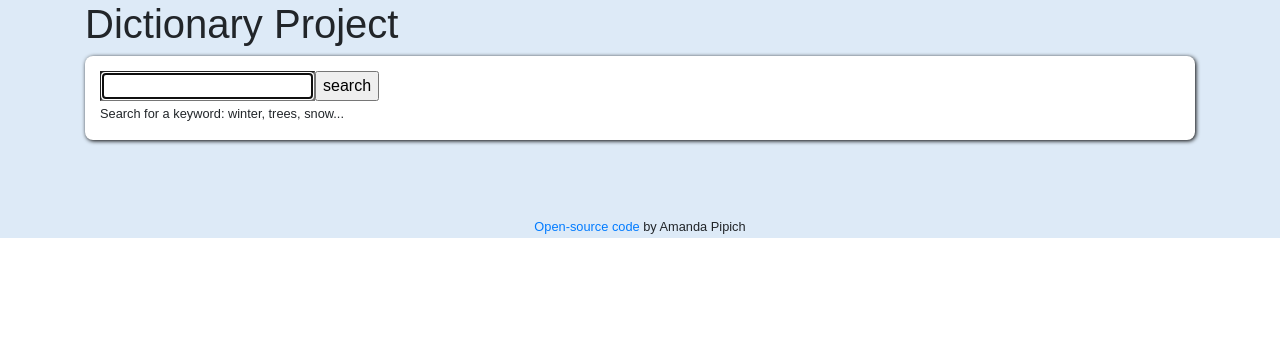
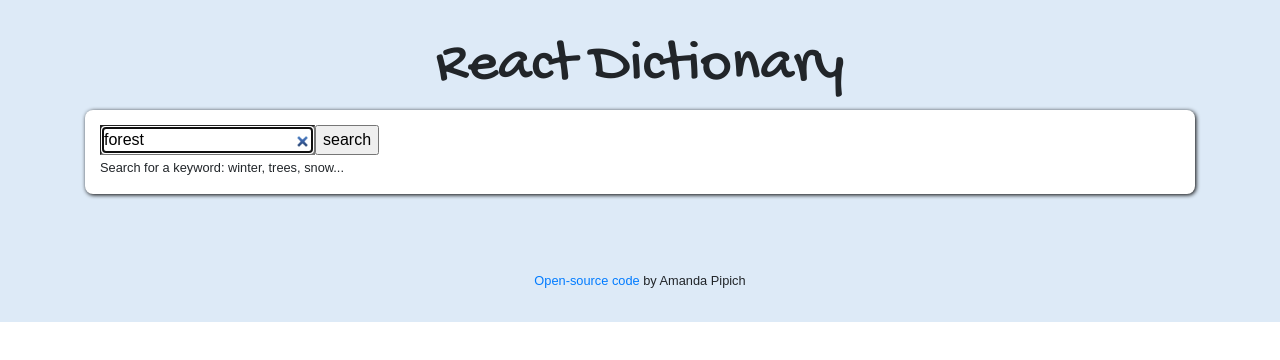
Before and after one commit to apipich/DictionaryProject_React, a React (Create React App) app: page / in a window 1280 px wide. Shown: the top 360 px of the page. Built offline with nearby package versions, Linux system fonts and the light colour scheme; no server answers.

Commit message:
added more styling; new font for title of app

```diff
--- a/public/index.html
+++ b/public/index.html
@@ -22,6 +22,9 @@
 <link rel="preconnect" href="https://fonts.gstatic.com" crossorigin>
 <link href="https://fonts.googleapis.com/css2?family=Bad+Script&display=swap" rel="stylesheet">
 <script src="https://kit.fontawesome.com/2ae0df25d5.js" crossorigin="anonymous"></script>
+<link rel="preconnect" href="https://fonts.googleapis.com">
+<link rel="preconnect" href="https://fonts.gstatic.com" crossorigin>
+<link href="https://fonts.googleapis.com/css2?family=Gochi+Hand&display=swap" rel="stylesheet">
 <title>React Dictionary App</title>
 </head>
 
--- a/src/App.js
+++ b/src/App.js
@@ -5,7 +5,7 @@ export default function App() {
   return (
     <div className="App">
       <div className="container">
-      <h1>Dictionary Project</h1>
+      <h1>React Dictionary</h1>
 <Search defaultKeyword="forest"/>
     </div>
     <footer className="myCode"><small><a href="https://github.com/apipich/DictionaryProject_React" target="_blank" rel="noopener noreferrer">Open-source code</a> by Amanda Pipich</small></footer>
--- a/src/Meaning.css
+++ b/src/Meaning.css
@@ -2,3 +2,8 @@ h4 {
   font-family: 'Bad Script', cursive;
   font-size: 50px;
 }
+.example {
+font-style: italic;
+opacity: 0.7;
+line-height: 23px;
+}
--- a/src/Meaning.js
+++ b/src/Meaning.js
@@ -9,10 +9,11 @@ return (
 {props.meaning.definitions.map(function(definition, index) {
 return (
   <div key={index}>
-    <p>
+    <div className="definition">
 {definition.definition}
-{definition.example}
-</p>
+</div>
+<div className="example">{definition.example}</div>
+<br/>
 <Synonyms synonyms={definition.synonyms} />
 </div>
 )
--- a/src/Phonetic.js
+++ b/src/Phonetic.js
@@ -4,8 +4,8 @@ import "./Phonetic.css";
 export default function Phonetic(props) {
   return (
     <div className="phonetic">
-    <a href={props.phonetic.audio} target="_blank" rel="noopener noreferrer"><i class="fas fa-headphones"></i></a>
-<span class="text">{props.phonetic.text}</span>
+    <a href={props.phonetic.audio} target="_blank" rel="noopener noreferrer"><i className="fas fa-headphones"></i></a>
+<span className="text">{props.phonetic.text}</span>
     </div>
   )
 }
--- a/src/Search.js
+++ b/src/Search.js
@@ -36,7 +36,7 @@ return (
 <div className="dictionary">
   <section>
 <form onSubmit={handleSubmit}>
-  <input type="search" autoFocus={true} onChange={handleWord}/>
+  <input type="search" autoFocus={true} onChange={handleWord} defaultValue={props.defaultKeyword}/>
   <input type="submit" value="search"/>
 </form>
 <small>Search for a keyword: winter, trees, snow...</small>
--- /dev/null
+++ b/src/Synonyms.css
@@ -0,0 +1,9 @@
+.synonyms {
+margin: 10px 0 0;
+padding: 0;
+}
+
+.synonyms li {
+  display: inline-block;
+  padding-right: 25px;
+}
--- a/src/Synonyms.js
+++ b/src/Synonyms.js
@@ -1,4 +1,5 @@
 import React from "react";
+import "./Synonyms.css";
 
 export default function Synonyms(props) {
   if (props.synonyms) {
--- a/src/styles.css
+++ b/src/styles.css
@@ -1,9 +1,17 @@
 .App {
   font-family: sans-serif;
   background: #DDEAF7;
+  max-width: 100%;
+  padding: 30px;
 }
 
 .myCode {
 text-align: center;
 margin-top: 50px;
 }
+
+h1 {
+font-family: 'Gochi Hand', cursive;
+font-size: 60px;
+text-align: center;
+}
```
